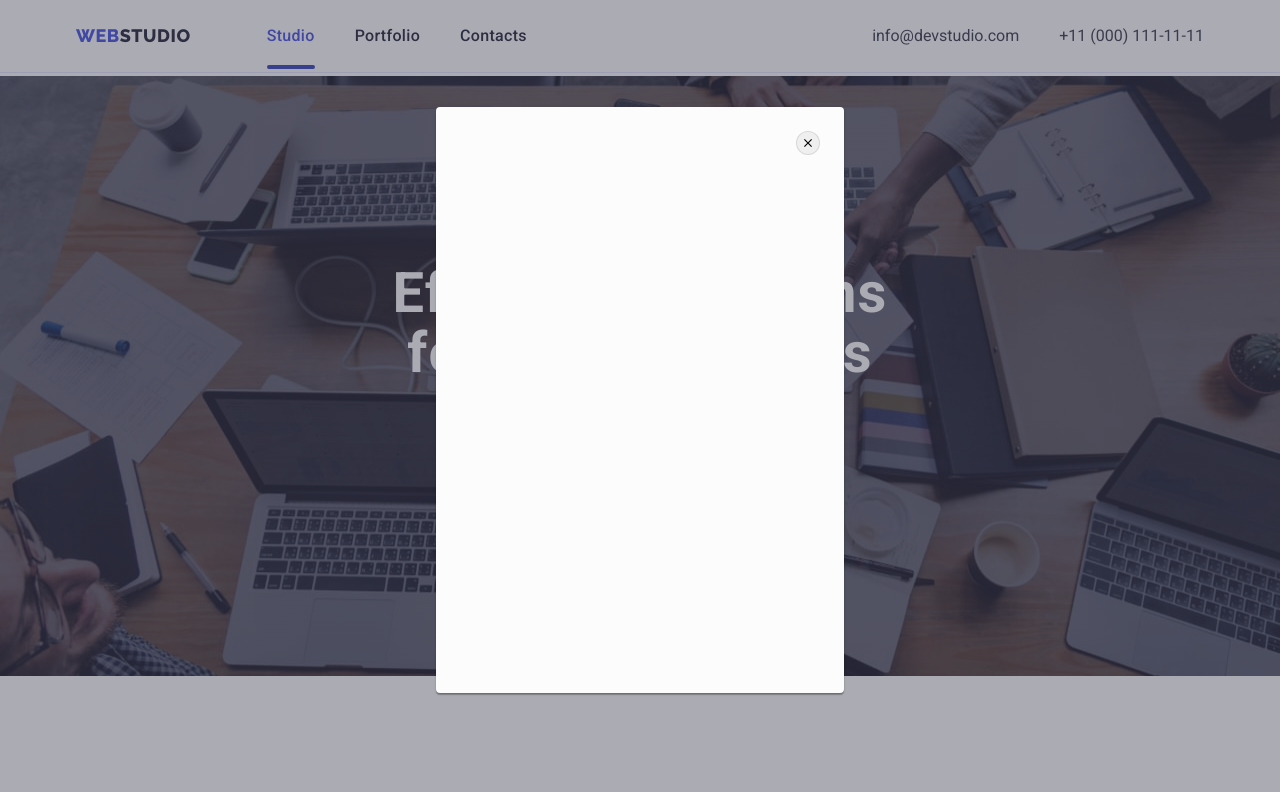
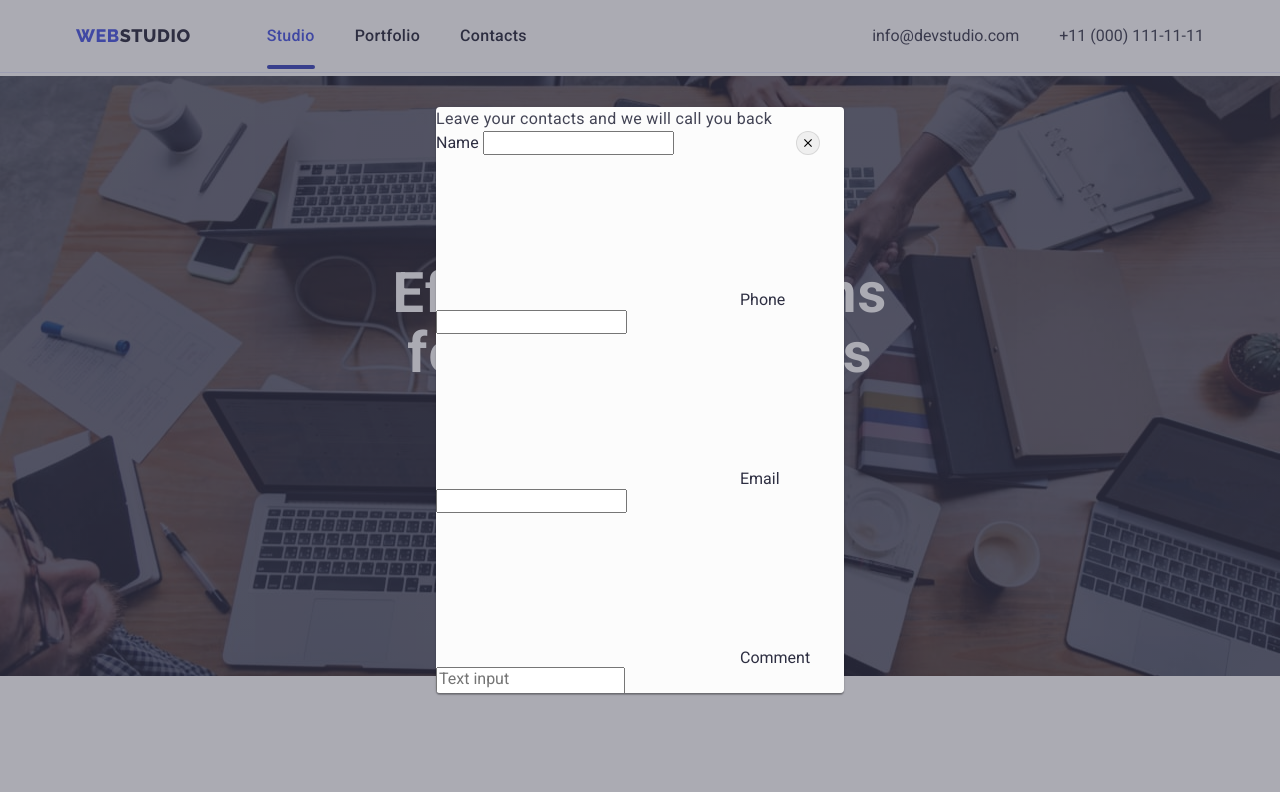
Before and after one commit to EvgeniiaS27/goit-markup-hw-06, a plain HTML site: page index.html in a window 1280 px wide. Both pictures are taken after a click on the button "Order Service". Shown: the top 792 px of the page. Drawn offline with nearby package versions, Linux system fonts and the light colour scheme.

Commit message:
Добавлены формы в футере и в модалке

```diff
--- a/index.html
+++ b/index.html
@@ -393,7 +393,7 @@
             digital marketing & growth solutions.
           </p>
         </div>
-        <div class="">
+        <div class="footer-social-block">
           <h2 class="footer-text-social text">Social media</h2>
           <ul class="footer-social-lists list">
             <li>
@@ -426,6 +426,20 @@
             </li>
           </ul>
         </div>
+        <form>
+          <label for="mail" class="footer-label text"> Subscribe </label>
+          <span class="footer-input">
+            <input
+              type="email"
+              name="mail"
+              id="mail"
+              placeholder="E-mail"
+              class="footer-input-field"
+            />
+
+            <button class="footer-button" type="submit">Subscribe</button>
+          </span>
+        </form>
       </div>
     </footer>
 
@@ -438,6 +452,75 @@
             <use href="./images/icon.svg#icon-close-button"></use>
           </svg>
         </button>
+        <p class="modal-text text">
+          Leave your contacts and we will call you back
+        </p>
+        <form class="modal-form">
+          <lable class="modal-form-field">
+            <span class="modal-form-label">Name</span>
+            <span class="modal-form-wraper">
+              <input
+                class="modal-form-input"
+                type="text"
+                name="user-name"
+                required
+              />
+              <svg class="modal-form-icon">
+                <use href="./images/icon.svg#icon-person-name"></use>
+              </svg>
+            </span>
+          </lable>
+          <lable class="modal-form-field">
+            <span class="modal-form-label">Phone</span>
+            <span class="modal-form-wraper">
+              <input
+                class="modal-form-input"
+                type="tel"
+                name="user-phone"
+                required
+              />
+              <svg class="modal-form-icon">
+                <use href="./images/icon.svg#icon-phone"></use>
+              </svg>
+            </span>
+          </lable>
+          <lable class="modal-form-field">
+            <span class="modal-form-label">Email</span>
+            <span class="modal-form-wraper">
+              <input
+                class="modal-form-input"
+                type="email"
+                name="user-mail"
+                required
+              />
+              <svg class="modal-form-icon">
+                <use href="./images/icon.svg#icon-email"></use>
+              </svg>
+            </span>
+          </lable>
+          <lable class="modal-form-field">
+            <span class="modal-form-label">Comment</span>
+            <textarea
+              name="user-comment"
+              class="modal-form-comment"
+              placeholder="Text input"
+            ></textarea>
+          </lable>
+          <input
+            type="checkbox"
+            name="user-policy"
+            id="user-policy"
+            class="modal-form-check visually-hidden"
+          />
+          <label
+            for="user-policy"
+            name="user-policy"
+            class="modal-form-label-check"
+            >I accept the terms and conditions of the&nbsp;
+            <a href="">Privacy Policy</a>
+          </label>
+          <button class="modal-form-button">Send</button>
+        </form>
       </div>
     </div>
     <script src="./js/modal.js"></script>
```
Also changed, not shown: portfolio.html (+15 -1 lines).
